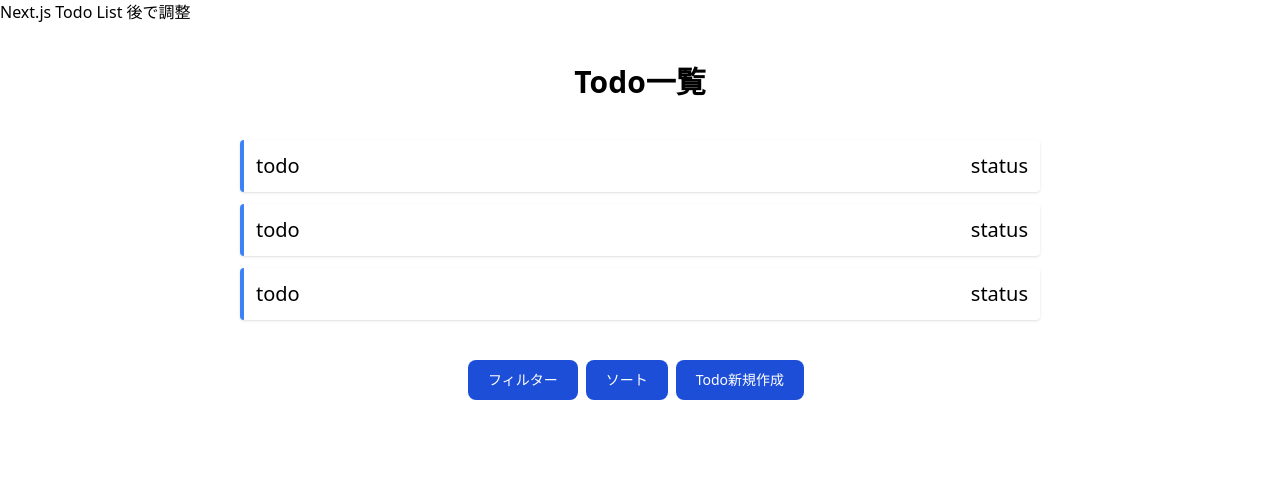
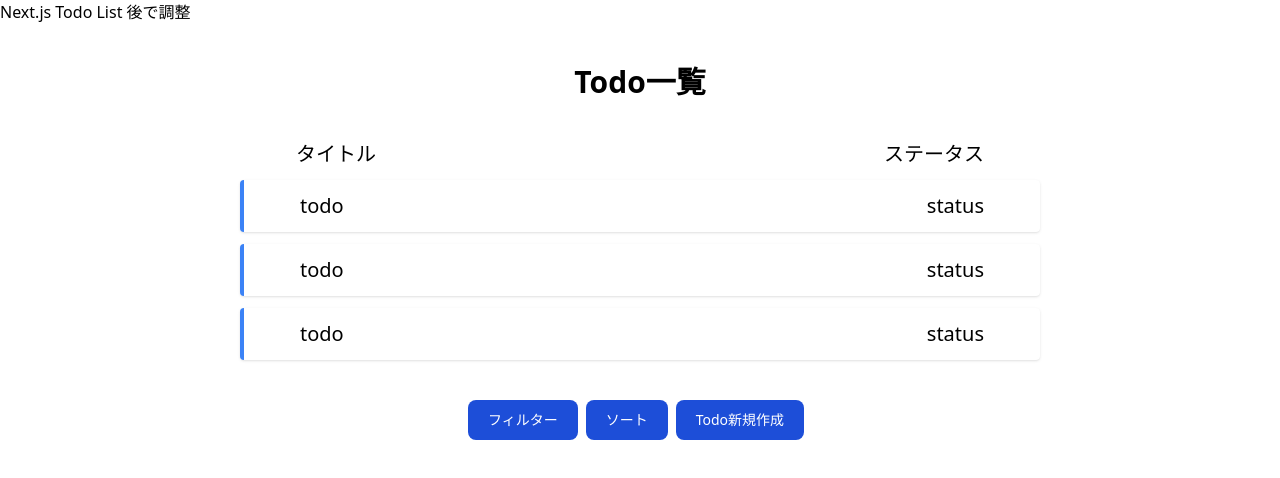
Before and after one commit to yosh-25/next-js-todo, a Next.js app: page /todos in a window 1280 px wide. Shown: the top 478 px of the page. Built offline with nearby package versions, Linux system fonts and the light colour scheme.

Commit message:
todo一覧のデザインを整えました

```diff
--- a/src/app/todos/page.tsx
+++ b/src/app/todos/page.tsx
@@ -1,5 +1,5 @@
-import Link from 'next/link'
-import React from 'react'
+import Link from "next/link";
+import React from "react";
 
 const page = () => {
   return (
@@ -7,22 +7,27 @@ const page = () => {
       <div>
         <h1 className="text-3xl font-bold">Todo一覧</h1>
       </div>
+
       <ul className="space-y-3 text-xl w-9/12">
-        <li className="flex justify-between border-l-4 pl-3 border-blue-500 bg-white rounded shadow p-3">
-            <p className='outline-none' >todo</p>
-            <p>status</p>
+        <li className="flex justify-between  pl-14 pr-14 ">
+          <p className="outline-none">タイトル</p>
+          <p>ステータス</p>
         </li>
-        <li className="flex justify-between space-x-5 border-l-4 pl-3 border-blue-500 bg-white rounded shadow p-3">
-            <p className='outline-none' >todo</p>
-            <p>status</p>
+        <li className="flex justify-between border-l-4 pl-14 pr-14 border-blue-500 bg-white rounded shadow p-3">
+          <p className="outline-none">todo</p>
+          <p>status</p>
         </li>
-        <li className="flex justify-between space-x-5 border-l-4 pl-3 border-blue-500 bg-white rounded shadow p-3">
-            <p className='outline-none' >todo</p>
-            <p>status</p>
+        <li className="flex justify-between space-x-5 border-l-4 pl-14 pr-14 border-blue-500 bg-white rounded shadow p-3">
+          <p className="outline-none">todo</p>
+          <p>status</p>
+        </li>
+        <li className="flex justify-between space-x-5 border-l-4 pl-14 pr-14 border-blue-500 bg-white rounded shadow p-3">
+          <p className="outline-none">todo</p>
+          <p>status</p>
         </li>
       </ul>
       <div>
-      <Link href="/">
+        <Link href="/">
           <button
             type="button"
             className="text-white bg-blue-700 hover:bg-blue-800 font-medium rounded-lg text-sm px-5 py-2.5 me-2 mb-2 dark:bg-blue-600 dark:hover:bg-blue-700 focus:outline-none"
@@ -46,10 +51,9 @@ const page = () => {
             Todo新規作成
           </button>
         </Link>
-
       </div>
     </div>
-  )
-}
+  );
+};
 
-export default page
+export default page;
```
